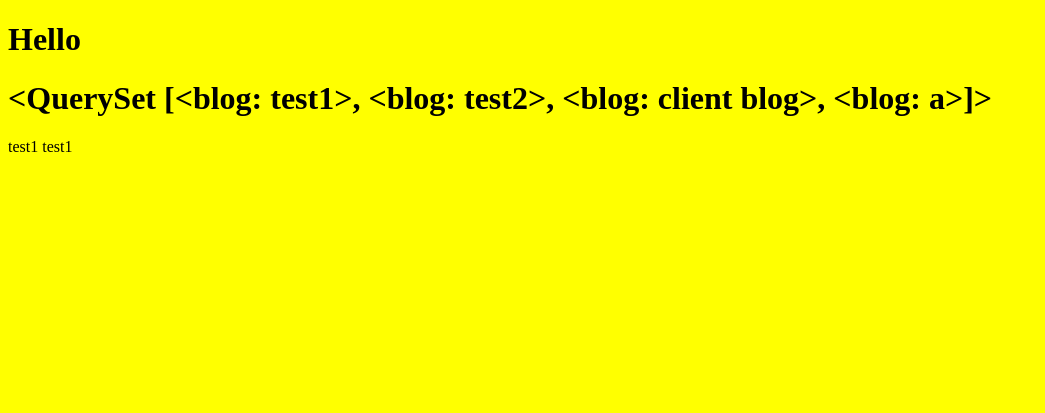
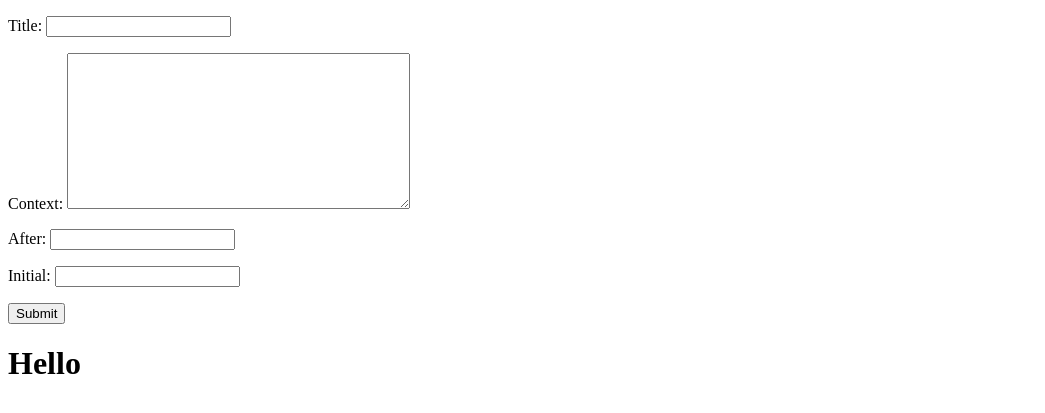
Before and after one commit to sannantariq/98-215-Introduction-to-Django, a Django app: page / in a window 1280 px wide. Shown: the top 413 px of the page, without its empty margins (0-1045 px from the left). Run offline with Django 3.2, Linux system fonts and the light colour scheme; data comes from the database, SQL or seed files in the repository; both versions use the stored data as it was after the commit.

Commit message:
pushed hw2

```diff
--- a/src/helloworld/settings.py
+++ b/src/helloworld/settings.py
@@ -121,5 +121,5 @@ USE_TZ = True
 
 STATIC_URL = '/static/'
 STATICFILES_DIRS = (
-    os.path.join(BASE_DIR, 'myAssets')
+    os.path.join(BASE_DIR, 'myAssets'),
     )
--- /dev/null
+++ b/src/homepage/forms.py
@@ -0,0 +1,9 @@
+from django import forms
+from django.forms import ModelForm
+from .models import blog
+
+class BlogPosts(ModelForm):
+	class Meta:
+		model = blog
+		# fields = ['title', 'context', 'after', 'initial']
+		exclude = ['']
--- a/src/homepage/views.py
+++ b/src/homepage/views.py
@@ -1,13 +1,20 @@
 from django.shortcuts import render
 from homepage.models import blog
+from .forms import BlogPosts
 
 # Create your views here.
 def home(request):
 	all_objects = blog.objects.all();
 	template = "home.html"
+	form = BlogPosts(request.POST or None)
+	if form.is_valid():
+		variable = form.save(commit = 'false')
+		variable.save()
 	context = {
+		"form" : form,
 		"variable1" : all_objects,
 		"variable2" : all_objects[0],
 		"variable3" : all_objects[0].title,
 	}
+
 	return render(request, template, context)
--- a/src/templates/home.html
+++ b/src/templates/home.html
@@ -1,12 +1,14 @@
 <!DOCTYPE html>
 <html>
 <style>
-body {background-color:yellow;}
-p {color:blue;}
+body {background-color:white;}
+p {color:block;}
 </style>
+
+<form method = 'POST' action = ''>{% csrf_token %}
+	{{form.as_p}}
+	<input type = 'submit' name = 'button1' value = 'Submit'> </input>
+</form>
+
 <h1> Hello </h1>
-<h1> {{variable1}} </h1>
-<body>
-{{variable2}}
-{{variable3}}</body>
 </html>
```
Also changed, not shown: src/db.sqlite3, 3 other files.
